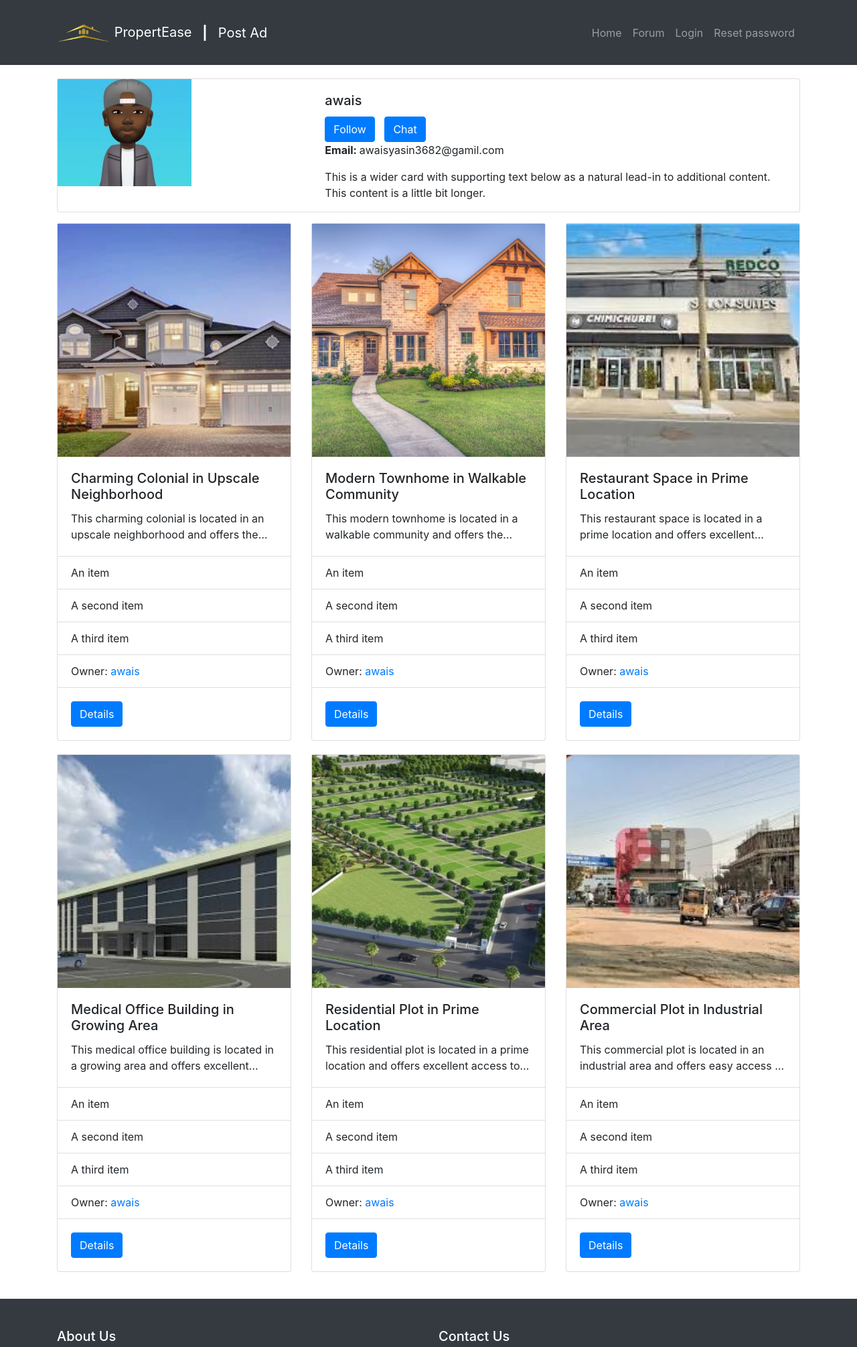
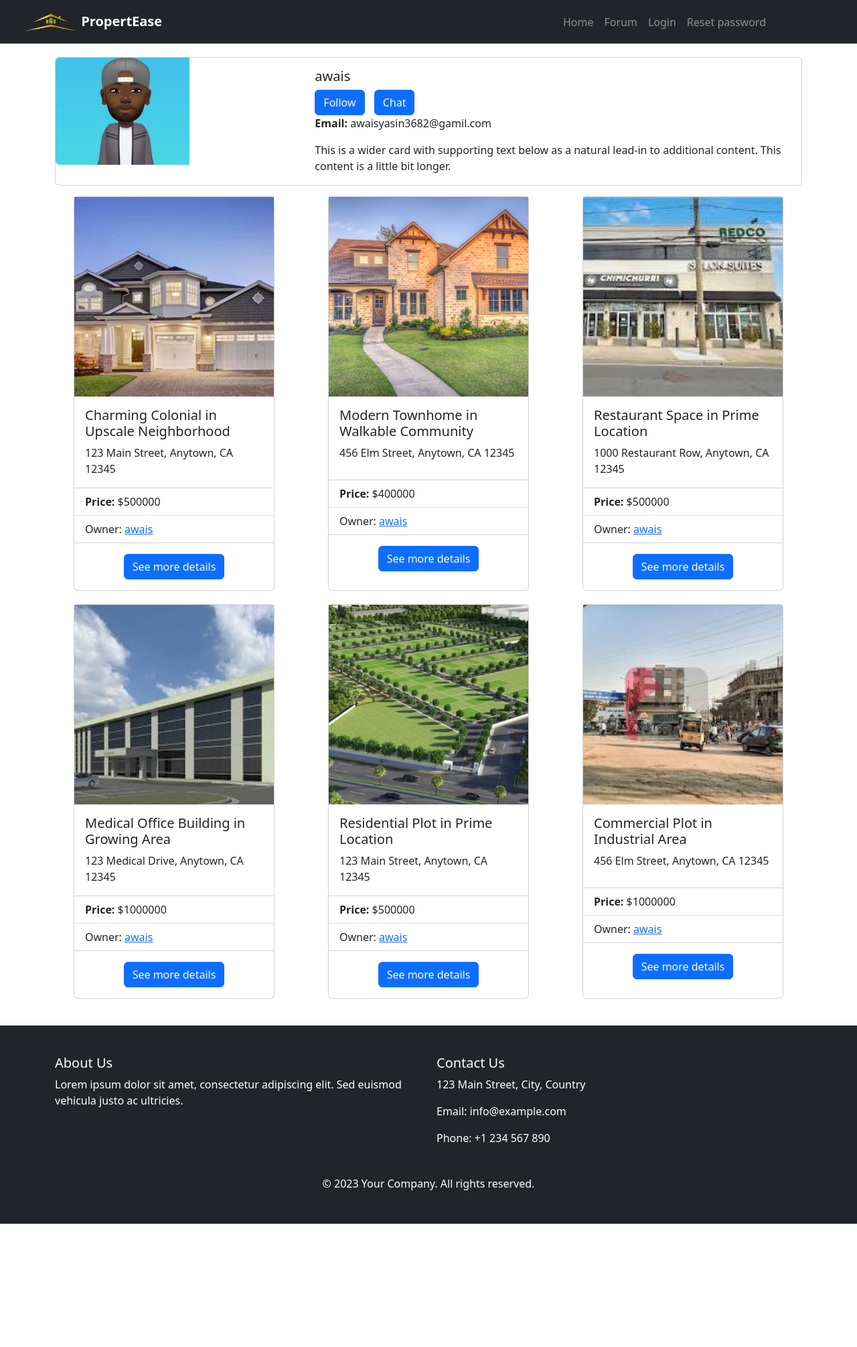
Before and after one commit to awaisyasin/PropertEase, a Django app: page /1/ in a window 1280 px wide. Shown: the top 2011 px of the page at 67% size. After the commit the page ends 1827 px from the top, so only its background shows below. Run offline with Django 4.2, Linux system fonts and the light colour scheme; data comes from the database, SQL or seed files in the repository; both versions use the stored data as it was after the commit; some libraries are stand-ins or nearby versions.

Commit message:
Many improvements in card view

```diff
--- a/accounts/templates/accounts/login.html
+++ b/accounts/templates/accounts/login.html
@@ -1,6 +1,7 @@
 {% extends "base.html" %}
 {% load static %}
 {% block content %}
+<link rel="stylesheet" href="https://stackpath.bootstrapcdn.com/bootstrap/4.5.2/css/bootstrap.min.css">
 <link href="https://cdn.jsdelivr.net/npm/bootstrap@5.3.1/dist/css/bootstrap.min.css" rel="stylesheet" integrity="sha384-4bw+/aepP/YC94hEpVNVgiZdgIC5+VKNBQNGCHeKRQN+PtmoHDEXuppvnDJzQIu9" crossorigin="anonymous">
 <link rel="stylesheet" href="{% static 'css/form.css' %}">
 {% for msg in messages %}
--- a/accounts/templates/accounts/register.html
+++ b/accounts/templates/accounts/register.html
@@ -1,6 +1,8 @@
 {% extends "base.html" %}
 {% load static %}
 {% block content %}
+<link rel="stylesheet" href="https://stackpath.bootstrapcdn.com/bootstrap/4.5.2/css/bootstrap.min.css">
+<link href="https://cdn.jsdelivr.net/npm/bootstrap@5.3.1/dist/css/bootstrap.min.css" rel="stylesheet" integrity="sha384-4bw+/aepP/YC94hEpVNVgiZdgIC5+VKNBQNGCHeKRQN+PtmoHDEXuppvnDJzQIu9" crossorigin="anonymous">
 	<link rel="stylesheet" href="{% static 'css/form.css' %}">
 	<form method="post" enctype="multipart/form-data" class="forms">
 		{% csrf_token %}
--- a/core/settings.py
+++ b/core/settings.py
@@ -26,7 +26,7 @@ SECRET_KEY = "django-insecure-3j^9&e%_j1pjz*a)c!c8sv$=4h+kt=nc*3r_b8w4*_odh^aj#*
 DEBUG = True
 
 ALLOWED_HOSTS = [
-    "192.168.9.41",
+    "192.168.92.41",
     "127.0.0.1",
 ]
 
--- a/propertease/static/propertease/css/card-style.css
+++ b/propertease/static/propertease/css/card-style.css
@@ -25,6 +25,10 @@
   object-fit: cover; /* Maintain aspect ratio and fill the container */
 }
 
+.small-card {
+  max-width: 300px; /* Adjust the maximum width as per your requirement */
+}
+
 /* Media Query for Tablet View */
 @media (max-width: 992px) {
   .card {
@@ -36,6 +40,11 @@
 @media (max-width: 576px) {
   .card {
     flex-basis: 100%;
-
+  }
+  .small-card {
+    max-width: 20px;
+  }
+  #cardio {
+    width: 20px;
   }
 }
--- a/propertease/templates/propertease/profile.html
+++ b/propertease/templates/propertease/profile.html
@@ -34,26 +34,23 @@
 	</div>
 </div>
 
-<div class="row">
+<div class="row justify-content-center">
     {% for property in profile.properties.all %}
-    <div class="col-lg-4 col-md-6">
-        <div class="card">
+    <div class="col-lg-4 col-md-6 d-flex justify-content-center">
+        <div class="card small-card" style="max-width: 300px;" id="cardio">
             <div class="square-image-wrapper">
                 <img src="{{ property.image.url }}" class="square-image" alt="...">
             </div>
             <div class="card-body">
                 <h5 class="card-title">{{ property.title }}</h5>
-                <p class="card-text">{{ property.description }}</p>
+                <p class="card-text">{{ property.property_location }}</p>
             </div>
             <ul class="list-group list-group-flush">
-                <li class="list-group-item">An item</li>
-                <li class="list-group-item">A second item</li>
-                <li class="list-group-item">A third item</li>
-                <li class="list-group-item"> Owner: <a href="{% url 'propertease:profile' profile_id=property.owner.id %}">{{ property.owner.username }} </a></li>
+                <li class="list-group-item"><strong>Price: </strong>${{ property.price }}</li>
+                <li class="list-group-item">Owner: <a href="{% url 'propertease:profile' profile_id=property.owner.id %}">{{ property.owner.username }} </a></li>
             </ul>
-            <div class="card-body">
-                <a href="{% url 'propertease:property_detail' profile_id=property.owner.id property_id=property.id %}" class="btn btn-primary">Details</a>
-                <!-- <a href="#" class="card-link">Another link</a> -->
+            <div class="card-body text-center"> <!-- Add the "text-center" class -->
+                <a href="{% url 'propertease:property_detail' profile_id=property.owner.id property_id=property.id %}" class="btn btn-primary">See more details</a>
             </div>
         </div>
     </div>
--- a/propertease/templates/propertease/property-detail.html
+++ b/propertease/templates/propertease/property-detail.html
@@ -1,7 +1,6 @@
 {% extends "base.html" %}
 {% load static %}
 {% block ofcontainer %}
-<link href="https://cdn.jsdelivr.net/npm/bootstrap@5.3.1/dist/css/bootstrap.min.css" rel="stylesheet" integrity="sha384-4bw+/aepP/YC94hEpVNVgiZdgIC5+VKNBQNGCHeKRQN+PtmoHDEXuppvnDJzQIu9" crossorigin="anonymous">
 <link rel="stylesheet" href="{% static 'propertease/css/carousel.css' %}">
 <link rel="stylesheet" href="{% static 'css/form.css' %}">
 <div id="carouselExampleDark" class="carousel carousel-dark slide">
@@ -44,7 +43,6 @@
 </div>
 
 
-<script src="https://cdn.jsdelivr.net/npm/bootstrap@5.3.1/dist/js/bootstrap.bundle.min.js" integrity="sha384-HwwvtgBNo3bZJJLYd8oVXjrBZt8cqVSpeBNS5n7C8IVInixGAoxmnlMuBnhbgrkm" crossorigin="anonymous"></script>
 {% endblock %}
 {% block content %}
 <div class="card">
@@ -94,4 +92,6 @@
 
 <br>
 
+<link rel="stylesheet" href="https://stackpath.bootstrapcdn.com/bootstrap/4.5.2/css/bootstrap.min.css">
+<link href="https://cdn.jsdelivr.net/npm/bootstrap@5.3.1/dist/css/bootstrap.min.css" rel="stylesheet" integrity="sha384-4bw+/aepP/YC94hEpVNVgiZdgIC5+VKNBQNGCHeKRQN+PtmoHDEXuppvnDJzQIu9" crossorigin="anonymous">
 {% endblock %}
--- a/propertease/templates/propertease/thread-detail.html
+++ b/propertease/templates/propertease/thread-detail.html
@@ -33,7 +33,11 @@
 		<div id="comment-box">
 		{% csrf_token %}
 		{{ comment_form }}
+		{% if request.user.is_authenticated %}
 		<input type="submit" value="Submit">
+		{% else %}
+		<a href="{% url 'accounts:login' %}" class="btn btn-primary">Login to comment</a>
+		{% endif %}
 		</div>
 	</form>
 	<br>
--- a/propertease/templates/propertease/thread-form.html
+++ b/propertease/templates/propertease/thread-form.html
@@ -1,6 +1,7 @@
 {% extends "base.html" %}
 {% load static %}
 {% block content %}
+
 <link rel="stylesheet" href="{% static 'css/form.css' %}">
 <form method="post" class="forms">
 	{% csrf_token %}
--- a/propertease/views.py
+++ b/propertease/views.py
@@ -103,7 +103,7 @@ def thread_detail_view(request, thread_id):
     comment_form = CommentForm()
     return render(request, "propertease/thread-detail.html", {"thread": thread, "comments": comments, "comment_form": comment_form})
 
-
+@login_required
 def chat_endpoint_view(request, profile_id):
     logged_in_user = request.POST.get('logged_in_user')
     person_to_contact = request.POST.get('person_to_contact')
@@ -114,7 +114,7 @@ def chat_endpoint_view(request, profile_id):
     }
     return JsonResponse(response_data)
 
-
+@login_required
 def chat_redirect_view(request, profile_id):
     logged_in_user = request.GET.get('logged_in_user')
     person_to_contact = request.GET.get('person_to_contact')
--- a/templates/base.html
+++ b/templates/base.html
@@ -7,7 +7,7 @@
 	<meta name="viewport" content="width=device-width, initial-scale=1.0">
     <title>{% block title %} PropertEase {% endblock %}</title>
     <!-- Include Bootstrap CSS -->
-    <link rel="stylesheet" href="https://stackpath.bootstrapcdn.com/bootstrap/4.5.2/css/bootstrap.min.css">
+    <link href="https://cdn.jsdelivr.net/npm/bootstrap@5.3.1/dist/css/bootstrap.min.css" rel="stylesheet" integrity="sha384-4bw+/aepP/YC94hEpVNVgiZdgIC5+VKNBQNGCHeKRQN+PtmoHDEXuppvnDJzQIu9" crossorigin="anonymous">
 	<link rel="stylesheet" href="{% static 'css/container-style.css' %}">
     <style>
         body {
@@ -30,16 +30,16 @@
     </style>
 </head>
 <body>
+	<link rel="stylesheet" href="https://stackpath.bootstrapcdn.com/bootstrap/4.5.2/css/bootstrap.min.css">
+	<link href="https://cdn.jsdelivr.net/npm/bootstrap@5.3.1/dist/css/bootstrap.min.css" rel="stylesheet" integrity="sha384-4bw+/aepP/YC94hEpVNVgiZdgIC5+VKNBQNGCHeKRQN+PtmoHDEXuppvnDJzQIu9" crossorigin="anonymous">
     <!-- Header -->
 		<header>
 			<nav class="navbar navbar-expand-lg navbar-dark bg-dark">
-				<div class="container">
+				<div class="container mx-4 my-1" >
 					<a class="navbar-brand" href="{% url 'propertease:home' %}">
 						<img src="{% static 'images/logo.png' %}" style="width: 80px;" alt="" class="logo-img">
-						<span class="logo-text">PropertEase</span>
+						<span class="logo-text"><strong>PropertEase</strong></span>
 					</a>
-					<strong class="navbar-brand"> | </strong>
-					<a class="navbar-brand" href="{% url 'propertease:property_form' %}">Post Ad</a>
 
 					<button class="navbar-toggler" type="button" data-toggle="collapse" data-target="#navbarNav"
 						aria-controls="navbarNav" aria-expanded="false" aria-label="Toggle navigation">
@@ -127,5 +127,6 @@
     <script> var csrfToken = '{{ csrf_token }}';</script>
     <!-- <script src="{% static 'js/header.js' %}"></script> -->
 	<script src="https://stackpath.bootstrapcdn.com/bootstrap/4.5.2/js/bootstrap.min.js"></script>
+	<link href="https://cdn.jsdelivr.net/npm/bootstrap@5.3.1/dist/css/bootstrap.min.css" rel="stylesheet" integrity="sha384-4bw+/aepP/YC94hEpVNVgiZdgIC5+VKNBQNGCHeKRQN+PtmoHDEXuppvnDJzQIu9" crossorigin="anonymous">
 </body>
 </html>
```
Also changed, not shown: propertease/templates/propertease/home.html (+9 -8 lines), db.sqlite3.
